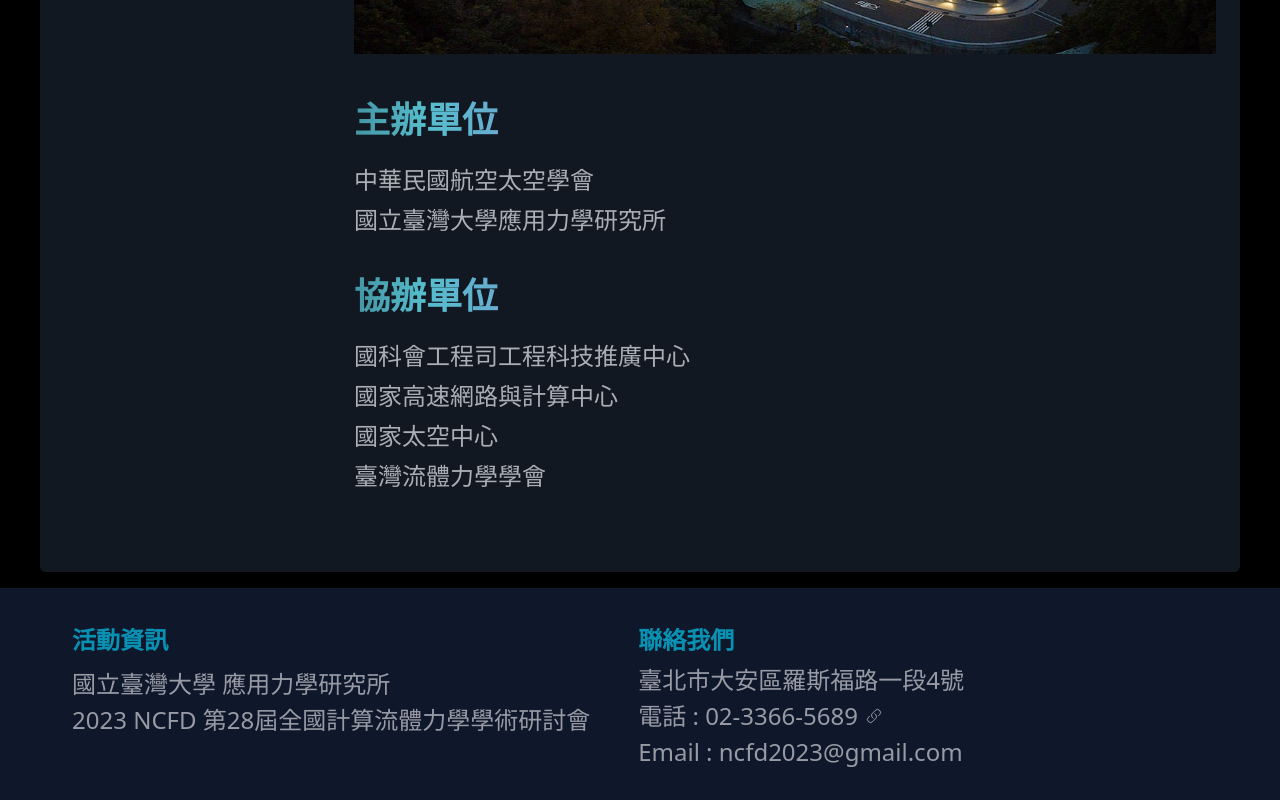
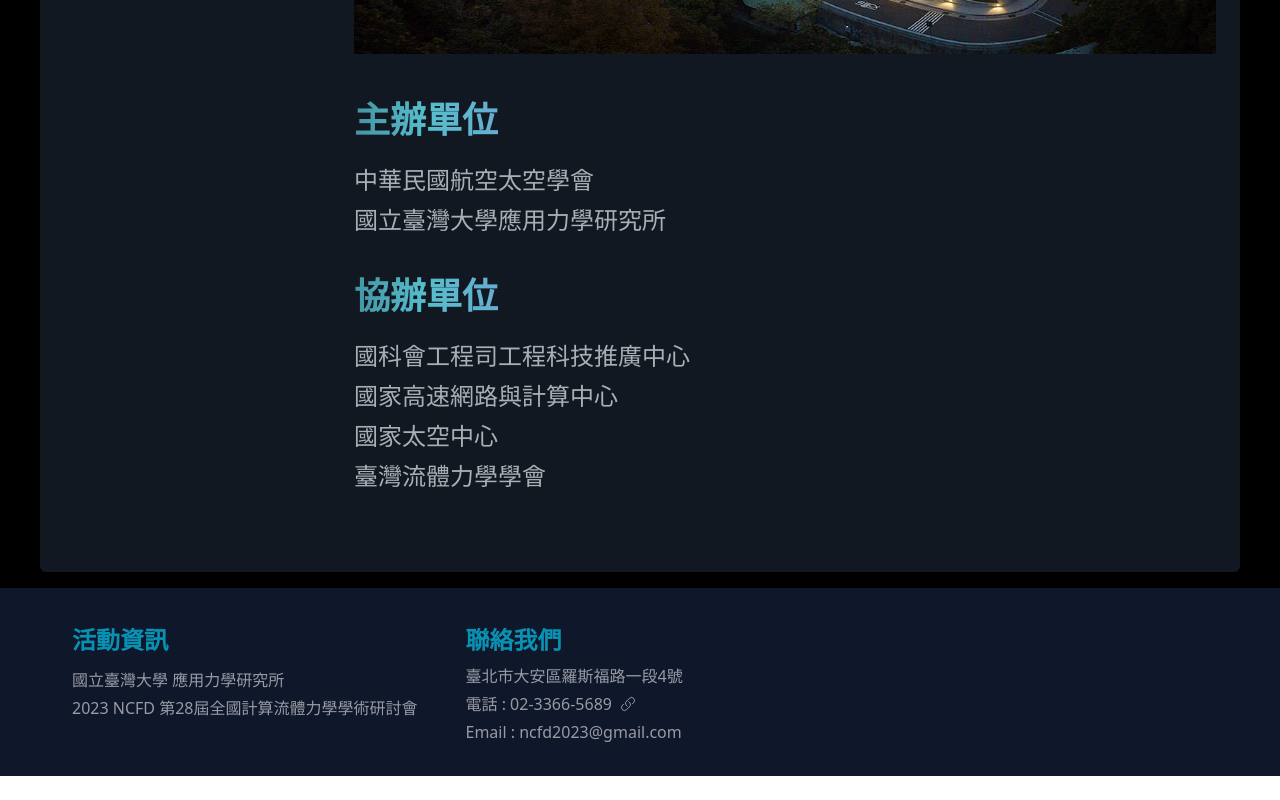
Before and after one commit to OwLu0905/fluid, a Next.js app: page / in a window 1280 px wide. Shown: the part 1384-2184 px from the top of the page. After the commit the page ends 2160 px from the top, so only its background shows below. Built offline with nearby package versions, Linux system fonts and the light colour scheme.

Commit message:
fix footer fontsize

```diff
--- a/src/component/layouts/Footer.tsx
+++ b/src/component/layouts/Footer.tsx
@@ -5,7 +5,8 @@
   return (
     <footer className="mt-4 bg-slate-900 py-4 text-gray-100/60">
       <Container>
-        <div className="flex flex-col space-y-2 px-6 py-4 text-base sm:flex-row sm:space-y-0 sm:text-lg  md:text-xl lg:px-8 xl:text-2xl 2xl:px-12">
+        {/* <div className="flex flex-col space-y-2 px-6 py-4 text-base sm:flex-row sm:space-y-0 sm:text-lg  md:text-xl lg:px-8 xl:text-2xl 2xl:px-12"> */}
+        <div className="flex flex-col space-y-2 px-6 py-4 text-[12px] sm:flex-row sm:space-y-0 sm:text-base lg:px-8 2xl:px-12 ">
           <div className="mt-0 flex flex-col space-y-1 sm:mr-4 md:mr-8 lg:mr-12">
             {/* <h3 className="mb-2 pb-1 text-cyan-600 border-cyan-100/30 border-b-2 pl-2 text-xl"> */}
             <h3 className="mb-1 py-1 text-lg font-semibold text-cyan-600 sm:text-2xl">
```
